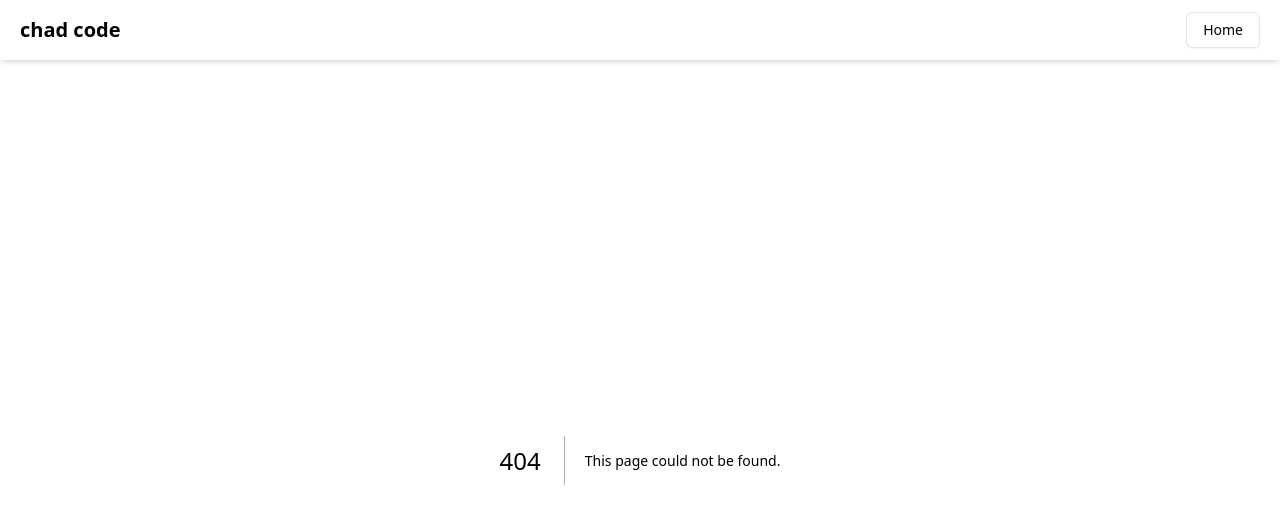
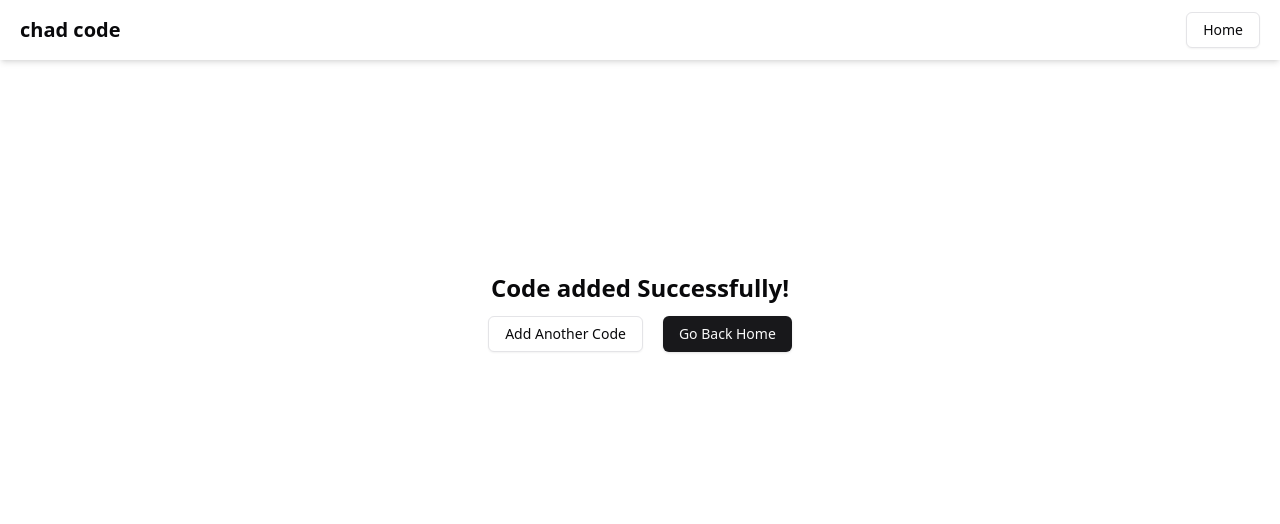
Before and after one commit to Arnab-cloud/chad_code, a Next.js app: page /addSuccess in a window 1280 px wide. Before the commit this address had no page. Shown: the top 524 px of the page. Built offline with nearby package versions, Linux system fonts and the light colour scheme.

Commit message:
adding redirect to success page on add success

```diff
--- /dev/null
+++ b/src/app/addSuccess/page.tsx
@@ -0,0 +1,22 @@
+import { Button } from "@/components/ui/button";
+import Link from "next/link";
+
+export default function AddSuccessPage() {
+	return (
+		<div className="flex justify-center items-center">
+			<div className="mt-48 p-5 w-fit flex justify-center items-center flex-col gap-3">
+				<p className="font-semibold text-2xl">
+					Code added Successfully!
+				</p>
+				<div className="flex flex-col md:flex-row gap-5">
+					<Button variant={"outline"} asChild>
+						<Link href={"/addForm"}>Add Another Code</Link>
+					</Button>
+					<Button>
+						<Link href={"/"}>Go Back Home</Link>
+					</Button>
+				</div>
+			</div>
+		</div>
+	);
+}
--- a/src/app/f/[fid]/page.tsx
+++ b/src/app/f/[fid]/page.tsx
@@ -66,7 +66,7 @@ const CodeBlock = memo(
 					setIsCopied(false);
 				}, 2000);
 			}
-		}, []);
+		}, [content]);
 		// console.log(SyntaxHighlighter.supportedLanguages);
 		return (
 			<div className="relative">
--- a/src/components/cForm2.tsx
+++ b/src/components/cForm2.tsx
@@ -24,6 +24,8 @@ import axios, { AxiosError } from "axios";
 import { editor } from "monaco-editor";
 import { Loader2 } from "lucide-react";
 import { ApiResponse } from "@/models/Codes";
+import { useRouter } from "next/navigation";
+// import { useRouter } from "next/router";
 
 // Define a schema for our form using Zod
 const formSchema = z.object({
@@ -41,6 +43,7 @@ export default function CodeForm() {
 	const [editorFocused, setEditorFocused] = useState(false);
 	const [lan, setLan] = useState(defaultLan);
 	const [isSubmitting, setIsSubmitting] = useState(false);
+	const router = useRouter();
 
 	const form = useForm<formData>({
 		resolver: zodResolver(formSchema),
@@ -74,6 +77,9 @@ export default function CodeForm() {
 			setIsSubmitting(true);
 			const res = await axios.post<ApiResponse>(`api/addCode`, data);
 			toast.success(res.data.message);
+
+			router.push("/addSuccess");
+			// router.push("/addSuccess");
 		} catch (error) {
 			const axiosError = error as AxiosError<ApiResponse>;
 
```
